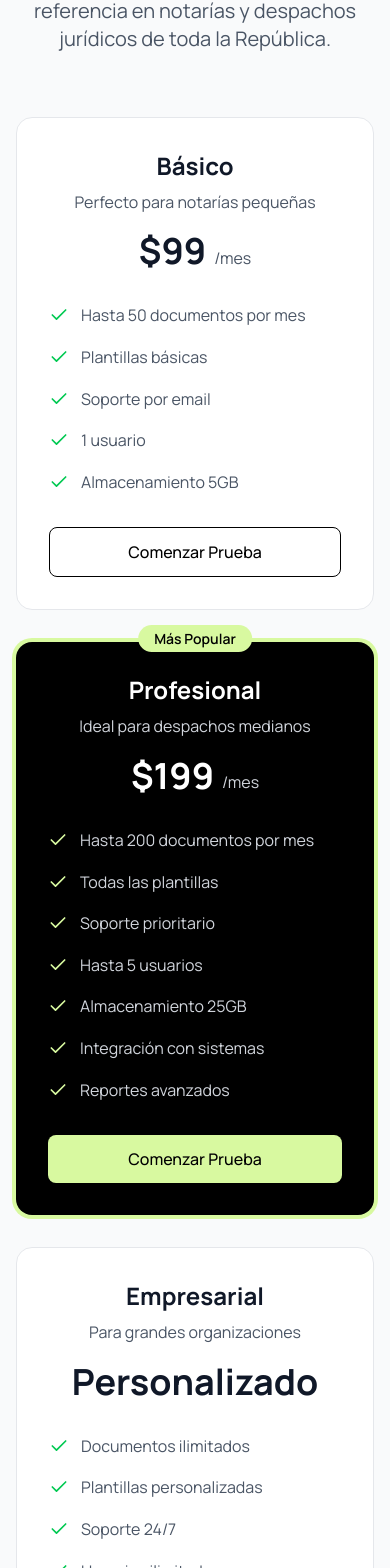
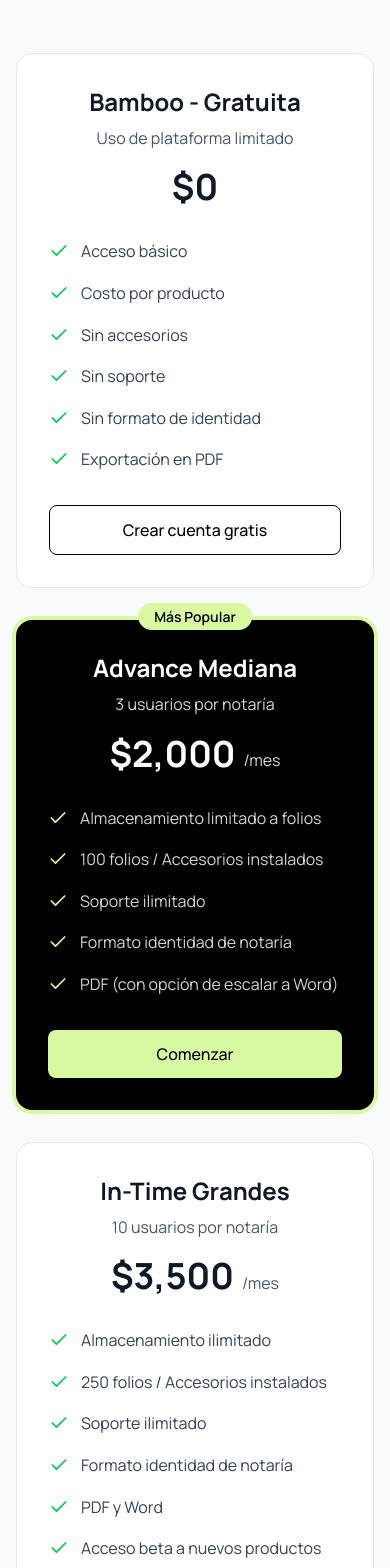
Before and after one commit to Roberto-rgb-code/atiempo, a React (Vite) app: page / in a window 390 px wide. Shown: the part 6218-7786 px from the top of the page. Built offline with nearby package versions, Linux system fonts and the light colour scheme.

Commit message:
actualizacion

```diff
--- a/src/components/sections/PricingSection.jsx
+++ b/src/components/sections/PricingSection.jsx
@@ -5,52 +5,70 @@ import Button from '../ui/Button';
 const PricingSection = ({ onShowAuth }) => {
   const plans = [
     {
-      name: 'Básico',
-      price: '$99',
-      period: 'mes',
-      description: 'Perfecto para notarías pequeñas',
+      name: 'Bamboo - Gratuita',
+      price: '$0',
+      period: '',
+      description: 'Uso de plataforma limitado',
       features: [
-        'Hasta 50 documentos por mes',
-        'Plantillas básicas',
-        'Soporte por email',
-        '1 usuario',
-        'Almacenamiento 5GB'
+        'Acceso básico',
+        'Costo por producto',
+        'Sin accesorios',
+        'Sin soporte',
+        'Sin formato de identidad',
+        'Exportación en PDF'
       ],
+      cta: 'Crear cuenta gratis',
       popular: false
     },
     {
-      name: 'Profesional',
-      price: '$199',
+      name: 'Advance Mediana',
+      price: '$2,000',
       period: 'mes',
-      description: 'Ideal para despachos medianos',
+      description: '3 usuarios por notaría',
       features: [
-        'Hasta 200 documentos por mes',
-        'Todas las plantillas',
-        'Soporte prioritario',
-        'Hasta 5 usuarios',
-        'Almacenamiento 25GB',
-        'Integración con sistemas',
-        'Reportes avanzados'
+        'Almacenamiento limitado a folios',
+        '100 folios / Accesorios instalados',
+        'Soporte ilimitado',
+        'Formato identidad de notaría',
+        'PDF (con opción de escalar a Word)'
       ],
+      cta: 'Comenzar',
       popular: true
     },
     {
-      name: 'Empresarial',
-      price: 'Personalizado',
-      period: '',
-      description: 'Para grandes organizaciones',
+      name: 'In-Time Grandes',
+      price: '$3,500',
+      period: 'mes',
+      description: '10 usuarios por notaría',
       features: [
-        'Documentos ilimitados',
-        'Plantillas personalizadas',
-        'Soporte 24/7',
-        'Usuarios ilimitados',
         'Almacenamiento ilimitado',
-        'API personalizada',
-        'Capacitación especializada',
-        'Gerente de cuenta dedicado'
+        '250 folios / Accesorios instalados',
+        'Soporte ilimitado',
+        'Formato identidad de notaría',
+        'PDF y Word',
+        'Acceso beta a nuevos productos'
       ],
+      cta: 'Hablar con ventas',
       popular: false
     }
+  ];
+
+  const wordFolioCost = {
+    note: 'Costo por folio de Word (mínimo 30 folios)',
+    price: '$20.00'
+  };
+
+  const productCosts = [
+    { name: 'Testimonio', price: 150 },
+    { name: 'Copia Certificada', price: 150 },
+    { name: 'Transmisión', price: 100 },
+    { name: 'Plano', price: 85 },
+    { name: 'Portada', price: 70 }
+  ];
+
+  const annualPromo = [
+    { plan: 'Advance Mediana', price: '$20,000.00' },
+    { plan: 'In-Time Grandes', price: '$35,000.00' }
   ];
 
   return (
@@ -59,11 +77,10 @@ const PricingSection = ({ onShowAuth }) => {
         {/* Header */}
         <div className="text-center mb-16">
           <h2 className="text-3xl lg:text-5xl font-bold text-gray-900 mb-6">
-            Planes que se adaptan a ti
+            Planes y costos
           </h2>
           <p className="text-xl text-gray-600 max-w-3xl mx-auto">
-            Convertirnos en el software legal de referencia en notarías y despachos
-            jurídicos de toda la República.
+            Elige el plan que se ajusta a tu notaría y escala a tu ritmo.
           </p>
         </div>
 
@@ -79,7 +96,7 @@ const PricingSection = ({ onShowAuth }) => {
               }`}
             >
               {plan.popular && (
-                <div className="absolute -top-4 left-1/2 transform -translate-x-1/2">
+                <div className="absolute -top-4 left-1/2 -translate-x-1/2">
                   <span className="bg-[#D8F9A0] text-black px-4 py-1 rounded-full text-sm font-semibold">
                     Más Popular
                   </span>
@@ -87,18 +104,34 @@ const PricingSection = ({ onShowAuth }) => {
               )}
 
               <div className="text-center mb-8">
-                <h3 className={`text-2xl font-bold mb-2 ${plan.popular ? 'text-white' : 'text-gray-900'}`}>
+                <h3
+                  className={`text-2xl font-bold mb-2 ${
+                    plan.popular ? 'text-white' : 'text-gray-900'
+                  }`}
+                >
                   {plan.name}
                 </h3>
-                <p className={`mb-4 ${plan.popular ? 'text-gray-300' : 'text-gray-600'}`}>
+                <p
+                  className={`mb-4 ${
+                    plan.popular ? 'text-gray-300' : 'text-gray-600'
+                  }`}
+                >
                   {plan.description}
                 </p>
                 <div className="flex items-end justify-center">
-                  <span className={`text-4xl font-bold ${plan.popular ? 'text-white' : 'text-gray-900'}`}>
+                  <span
+                    className={`text-4xl font-bold ${
+                      plan.popular ? 'text-white' : 'text-gray-900'
+                    }`}
+                  >
                     {plan.price}
                   </span>
                   {plan.period && (
-                    <span className={`ml-2 ${plan.popular ? 'text-gray-300' : 'text-gray-600'}`}>
+                    <span
+                      className={`ml-2 ${
+                        plan.popular ? 'text-gray-300' : 'text-gray-600'
+                      }`}
+                    >
                       /{plan.period}
                     </span>
                   )}
@@ -114,7 +147,9 @@ const PricingSection = ({ onShowAuth }) => {
                         plan.popular ? 'text-[#D8F9A0]' : 'text-green-500'
                       }`}
                     />
-                    <span className={plan.popular ? 'text-gray-300' : 'text-gray-600'}>
+                    <span
+                      className={plan.popular ? 'text-gray-300' : 'text-gray-700'}
+                    >
                       {feature}
                     </span>
                   </li>
@@ -122,25 +157,81 @@ const PricingSection = ({ onShowAuth }) => {
               </ul>
 
               <Button
-                onClick={() => onShowAuth('register')}
+                onClick={() =>
+                  onShowAuth(plan.name === 'Bamboo - Gratuita' ? 'register' : 'register')
+                }
                 variant={plan.popular ? 'accent' : 'outline'}
                 size="lg"
                 className="w-full"
               >
-                {plan.name === 'Empresarial' ? 'Contactar Ventas' : 'Comenzar Prueba'}
+                {plan.cta}
               </Button>
             </div>
           ))}
         </div>
 
+        {/* Word folio cost */}
+        <div className="max-w-4xl mx-auto mt-16">
+          <div className="rounded-2xl border border-gray-200 bg-white p-6 flex flex-col md:flex-row md:items-center md:justify-between gap-4">
+            <div>
+              <p className="text-sm uppercase tracking-wide text-gray-500">
+                Adicional
+              </p>
+              <p className="text-lg font-semibold text-gray-900">
+                {wordFolioCost.note}
+              </p>
+            </div>
+            <div className="text-3xl font-bold text-gray-900">{wordFolioCost.price}</div>
+          </div>
+        </div>
+
+        {/* Product costs */}
+        <div className="max-w-4xl mx-auto mt-10 bg-white border border-gray-200 rounded-2xl p-6">
+          <h3 className="text-xl font-bold text-gray-900 mb-4">Costo por producto</h3>
+          <div className="grid grid-cols-1 sm:grid-cols-2 gap-4">
+            {productCosts.map((p) => (
+              <div
+                key={p.name}
+                className="flex items-center justify-between rounded-xl border border-gray-100 px-4 py-3"
+              >
+                <span className="text-gray-700">{p.name}</span>
+                <span className="font-semibold text-gray-900">
+                  ${p.price.toFixed(2)}
+                </span>
+              </div>
+            ))}
+          </div>
+        </div>
+
+        {/* Annual promotion */}
+        <div className="max-w-4xl mx-auto mt-10">
+          <div className="rounded-2xl bg-[#D8F9A0] p-6">
+            <h3 className="text-xl font-bold text-gray-900 mb-4">
+              Promoción de pago anual
+            </h3>
+            <div className="grid sm:grid-cols-2 gap-4">
+              {annualPromo.map((ap) => (
+                <div
+                  key={ap.plan}
+                  className="flex items-center justify-between rounded-xl bg-white px-4 py-3"
+                >
+                  <span className="font-medium text-gray-800">{ap.plan}</span>
+                  <span className="font-semibold text-gray-900">{ap.price}</span>
+                </div>
+              ))}
+            </div>
+            <p className="mt-3 text-sm text-gray-700">
+              * Precios en MXN. Impuestos no incluidos.
+            </p>
+          </div>
+        </div>
+
         {/* Bottom text */}
         <div className="text-center mt-16">
-          <p className="text-gray-600 mb-4">
-            Todos los planes incluyen prueba gratuita de 14 días
+          <p className="text-gray-600 mb-2">
+            Puedes iniciar en el plan gratuito y actualizar cuando lo necesites.
           </p>
-          <p className="text-sm text-gray-500">
-            Sin compromisos. Cancela cuando quieras.
-          </p>
+          <p className="text-sm text-gray-500">Sin compromisos. Cancela cuando quieras.</p>
         </div>
       </div>
     </section>
```
